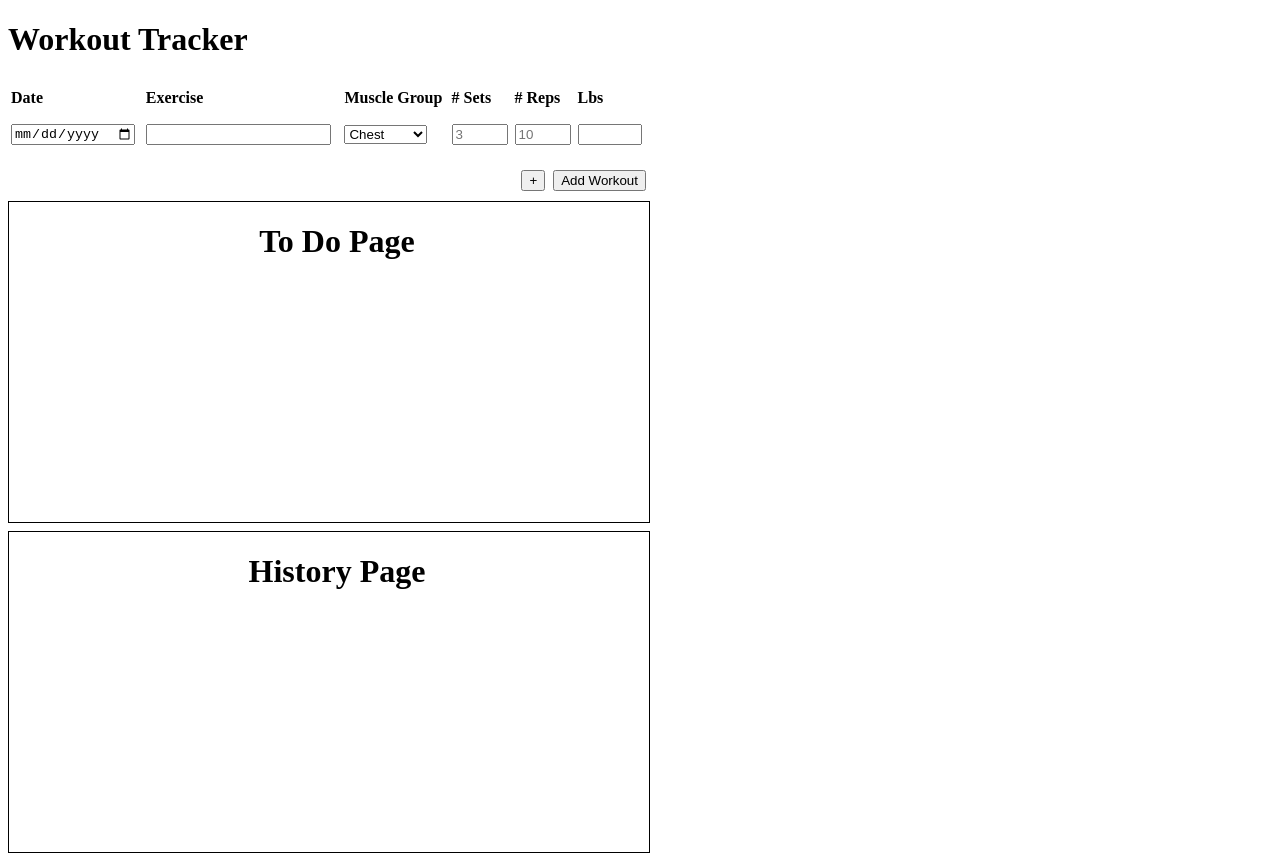
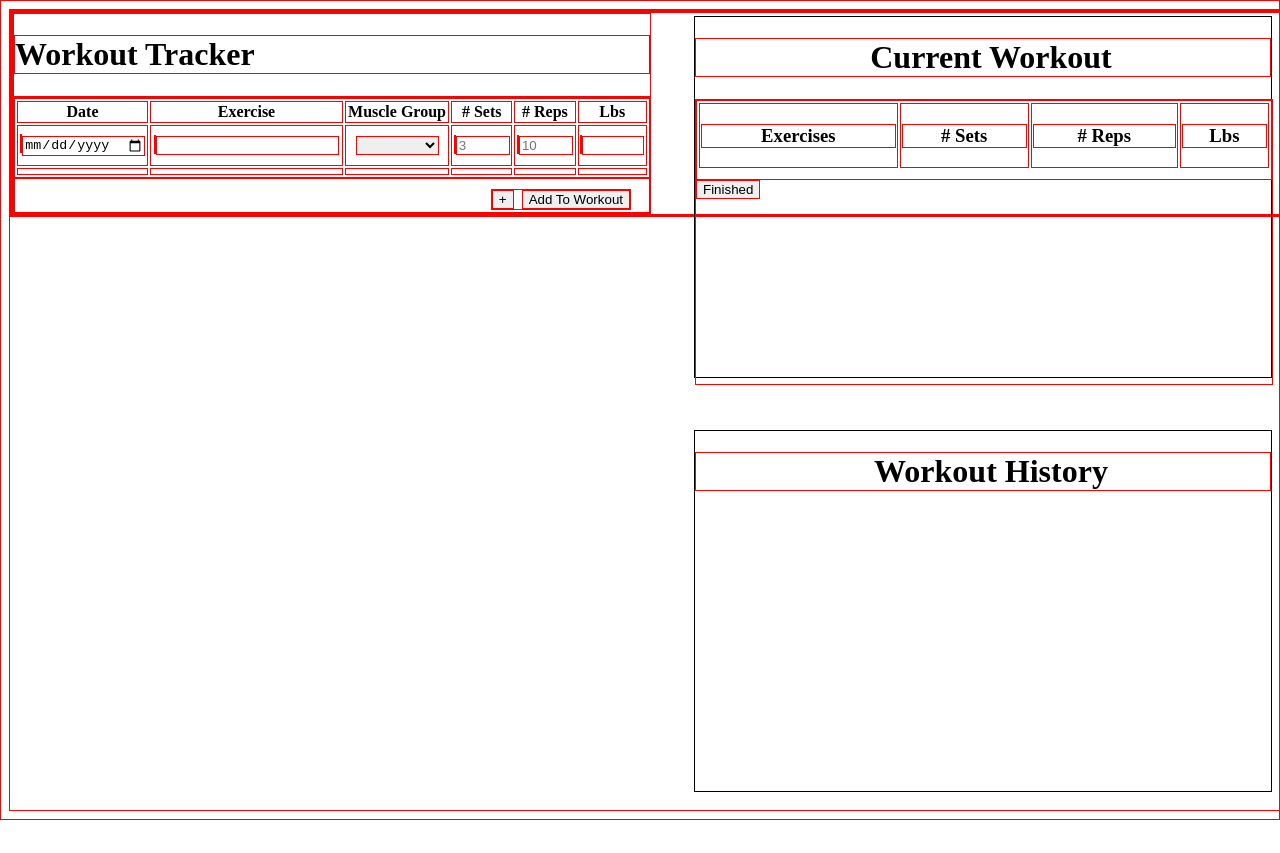
Before and after one commit to Sima612/workout-tracker, a React (Create React App) app: page / in a window 1280 px wide. After the commit the page ends 820 px from the top, so only its background shows below. Built offline with nearby package versions, Linux system fonts and the light colour scheme.

Commit message:
added new function useslate to Current Workout component

```diff
--- a/package.json
+++ b/package.json
@@ -6,7 +6,9 @@
     "@testing-library/jest-dom": "^5.16.5",
     "@testing-library/react": "^13.3.0",
     "@testing-library/user-event": "^13.5.0",
+    "bootstrap": "^5.2.0",
     "react": "^18.2.0",
+    "react-bootstrap": "^2.5.0",
     "react-dom": "^18.2.0",
     "react-scripts": "5.0.1",
     "web-vitals": "^2.1.4"
--- a/src/App.js
+++ b/src/App.js
@@ -1,13 +1,21 @@
 import './style/css.css';
-import React, { useState } from 'react';
+import React, { useState, useEffect } from 'react';
 import Home from './components/Home';
-import Todo from './components/Todo';
 import History from './components/History';
 import exerciseModel from './exerciseModel';
+import CurrentWorkouts from './components/CurrentWorkouts';
 
 function App() {
-  const [ newRow, setNewRow ] = useState([exerciseModel]);
+  const [ newRow, setNewRow ] = useState([{
+    date: Date,
+    exercise: "",
+    sets: "",
+    reps: "",
+    lbs: ""
+  }]);
+  const [ workoutArr, setWorkoutArr ] = useState([])
 
+  //Function to add new row
   const addRow = () => {
 
     const date = document.getElementById('date').value;
@@ -19,7 +27,6 @@ function App() {
 
     setNewRow((x) => [...x,
     {
-      id: newRow.length + 1,
       date: date,
       exercise: exercise,
       select: select,
@@ -29,13 +36,20 @@ function App() {
     }])
   }
 
+  const getAllWorkouts = () => {
+    setWorkoutArr(newRow)
+  }
+
+
   return (
     <div className="App">
       <Home
         exerciseModel={exerciseModel}
         addRow={addRow}
-        newRow={newRow}/>
-      <Todo />
+        newRow={newRow}
+        getAllWorkouts={getAllWorkouts}/>
+      <CurrentWorkouts
+        workoutArr={workoutArr}/>
       <History />
     </div>
   );
--- /dev/null
+++ b/src/components/CurrentWorkouts.js
@@ -0,0 +1,42 @@
+
+function CurrentWorkouts (props) {
+    const { workoutArr } = props;
+
+    return (
+        <div className="workout-container">
+            {console.log(workoutArr)}
+            <h1>Current Workout</h1>
+            <div className="workout-list">
+                <table className='table-1'>
+                    <thead>
+                        <td>
+                            <h3>Exercises</h3>
+                        </td>
+                        <td>
+                            <h3># Sets</h3>
+                        </td>
+                        <td>
+                            <h3># Reps</h3>
+                        </td>
+                        <td>
+                            <h3>Lbs</h3>
+                        </td>
+                    </thead>
+                    <tbody>
+                        {workoutArr.map((x) => (
+                        <tr>
+                            <td>{x.exercise}</td>
+                            <td>{x.sets}</td>
+                            <td>{x.reps}</td>
+                            <td>{x.lbs}</td>
+                        </tr>
+                       ))}
+                    </tbody>
+                </table>
+                <button>Finished</button>
+            </div>
+        </div>
+    )
+}
+
+export default CurrentWorkouts;
--- a/src/components/History.js
+++ b/src/components/History.js
@@ -1,7 +1,7 @@
 function History() {
     return (
-        <div className="history-div">
-            <h1>History Page</h1>
+        <div className="history-container">
+            <h1>Workout History</h1>
         </div>
     )
 }
--- a/src/components/Home.js
+++ b/src/components/Home.js
@@ -1,7 +1,7 @@
 import React from "react";
 
 function Home(props) {
-    const { exerciseModel, addRow, newRow } = props;
+    const { exerciseModel, addRow, newRow, getAllWorkouts } = props;
 
     return (
         <div>
@@ -10,7 +10,8 @@ function Home(props) {
             </header>
             <div class="container">
                 <table class="table-1">
-                    <tr class="row-1">
+                    <thead class="row-1">
+                        <tr>
                             <th>Date</th>
                             <th>Exercise</th>
                             <th>Muscle Group</th>
@@ -18,6 +19,7 @@ function Home(props) {
                             <th># Reps</th>
                             <th>Lbs</th>
                         </tr>
+                    </thead>
                     <tr class="row-2">
                         <th>
                             <label htmlFor="date">{exerciseModel.date}</label>
@@ -28,11 +30,13 @@ function Home(props) {
                         </th>
                         <th>
                             <label htmlFor="exerciseName">{exerciseModel.exerciseName}</label>
-                            <input type="textarea"
-                                    id="exerciseName"/>
+                            <input type="text"
+                                    id="exerciseName"
+                                    />
                         </th>
                         <th>
                             <select id="select">
+                                <option></option>
                                 <option>Chest</option>
                                 <option>Shoulders</option>
                                 <option>Arms</option>
@@ -87,8 +91,8 @@ function Home(props) {
                             <button onClick={() => addRow(newRow)}>
                                 +
                             </button>
-                            <button>
-                                Add Workout
+                            <button onClick={() => getAllWorkouts()}>
+                                Add To Workout
                             </button>
                         </div>
                     </tr>
--- a/src/components/Todo.js
+++ /dev/null
@@ -1,10 +0,0 @@
-
-function Todo () {
-    return (
-        <div className="todo-div">
-            <h1>To Do Page</h1>
-        </div>
-    )
-}
-
-export default Todo;
--- a/src/style/css.css
+++ b/src/style/css.css
@@ -1,3 +1,7 @@
+* {
+  border: 1px solid red;
+}
+
 body {
   width: 100%;
   height: 100vh;
@@ -13,6 +17,9 @@ body .table-1 {
   width: 100%;
   height: 10vh;
 }
+body .table-1 th {
+  text-align: center;
+}
 body .table-2 {
   width: 100%;
 }
@@ -22,26 +29,40 @@ body .table-2 .btn-div {
   -moz-column-gap: 0.5em;
        column-gap: 0.5em;
   margin-top: 0.5em;
+  margin-right: 1em;
 }
 
-.todo-div {
+.workout-container {
   border: 1px solid black;
   margin-top: 0.5em;
-  width: 50%;
-  height: 40vh;
+  width: 45%;
+  height: 45vh;
+  position: absolute;
+  top: 0.5em;
+  right: 0.5em;
 }
-.todo-div h1 {
+.workout-container h1 {
   padding-left: 0.5em;
   text-align: center;
 }
+.workout-container .workout-list {
+  width: 100%;
+  height: 79%;
+}
+.workout-container .workout-list td {
+  text-align: center;
+}
 
-.history-div {
+.history-container {
   border: 1px solid black;
   margin-top: 0.5em;
-  width: 50%;
-  height: 40vh;
+  width: 45%;
+  height: 45vh;
+  position: absolute;
+  bottom: 0.5em;
+  right: 0.5em;
 }
-.history-div h1 {
+.history-container h1 {
   padding-left: 0.5em;
   text-align: center;
 }/*# sourceMappingURL=css.css.map */
--- a/src/style/css.scss
+++ b/src/style/css.scss
@@ -1,6 +1,6 @@
-// * {
-//     border: 1px solid red;
-// }
+* {
+    border: 1px solid red;
+}
 
 body {
     width: 100%;
@@ -15,7 +15,9 @@ body {
     .table-1 {
         width: 100%;
         height: 10vh;
-
+        th {
+            text-align: center;
+        }
     }
 
     .table-2 {
@@ -25,28 +27,42 @@ body {
             display: flex;
             column-gap: 0.5em;
             margin-top: 0.5em;
+            margin-right: 1em;
         }
     }
 }
 
-.todo-div {
+.workout-container {
     border: 1px solid black;
     margin-top: 0.5em;
-    width: 50%;
-    height: 40vh;
+    width: 45%;
+    height: 45vh;
+    position: absolute;
+    top: 0.5em;
+    right: 0.5em;
+    h1 {
+        padding-left: 0.5em;
+        text-align: center;
+    }
+    .workout-list {
+        width: 100%;
+        height: 79%;
+        td {
+            text-align: center;
+        }
+    }
+}
+
+.history-container {
+    border: 1px solid black;
+    margin-top: 0.5em;
+    width: 45%;
+    height: 45vh;
+    position: absolute;
+    bottom: 0.5em;
+    right: 0.5em;
     h1 {
         padding-left: 0.5em;
         text-align: center;
     }
 }
-
-.history-div {
-    border: 1px solid black;
-    margin-top: 0.5em;
-    width: 50%;
-    height: 40vh;
-    h1 {
-        padding-left: 0.5em;
-        text-align: center;
-    }
-}
```
Also changed, not shown: src/seeders/back-seed.js (+28 -24 lines), src/seeders/chest-seed.js (+28 -24 lines), src/seeders/legs-seed.js (+28 -24 lines), 2 other files (tests, documents, lock files or other folders). Lines whose indentation alone changed are shown as unchanged.
